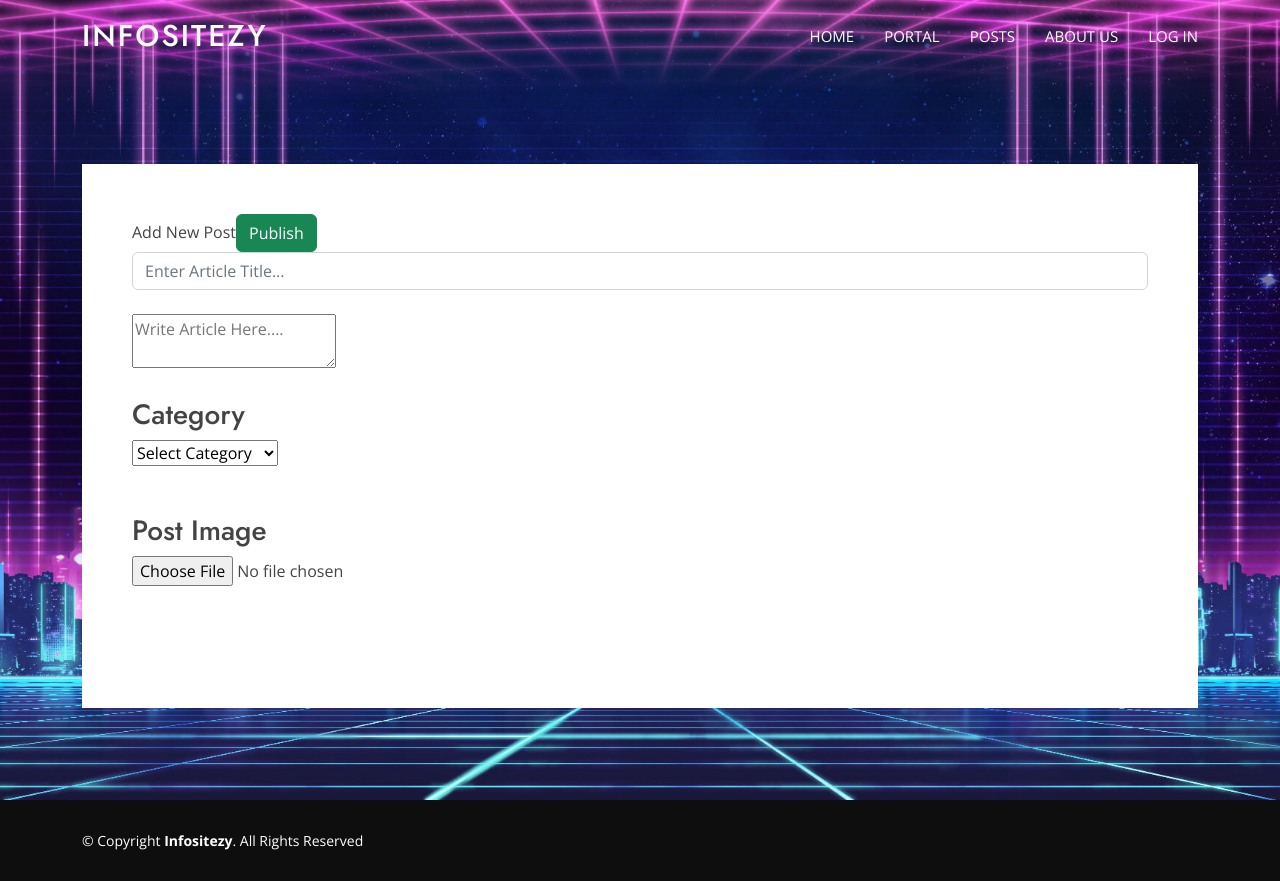
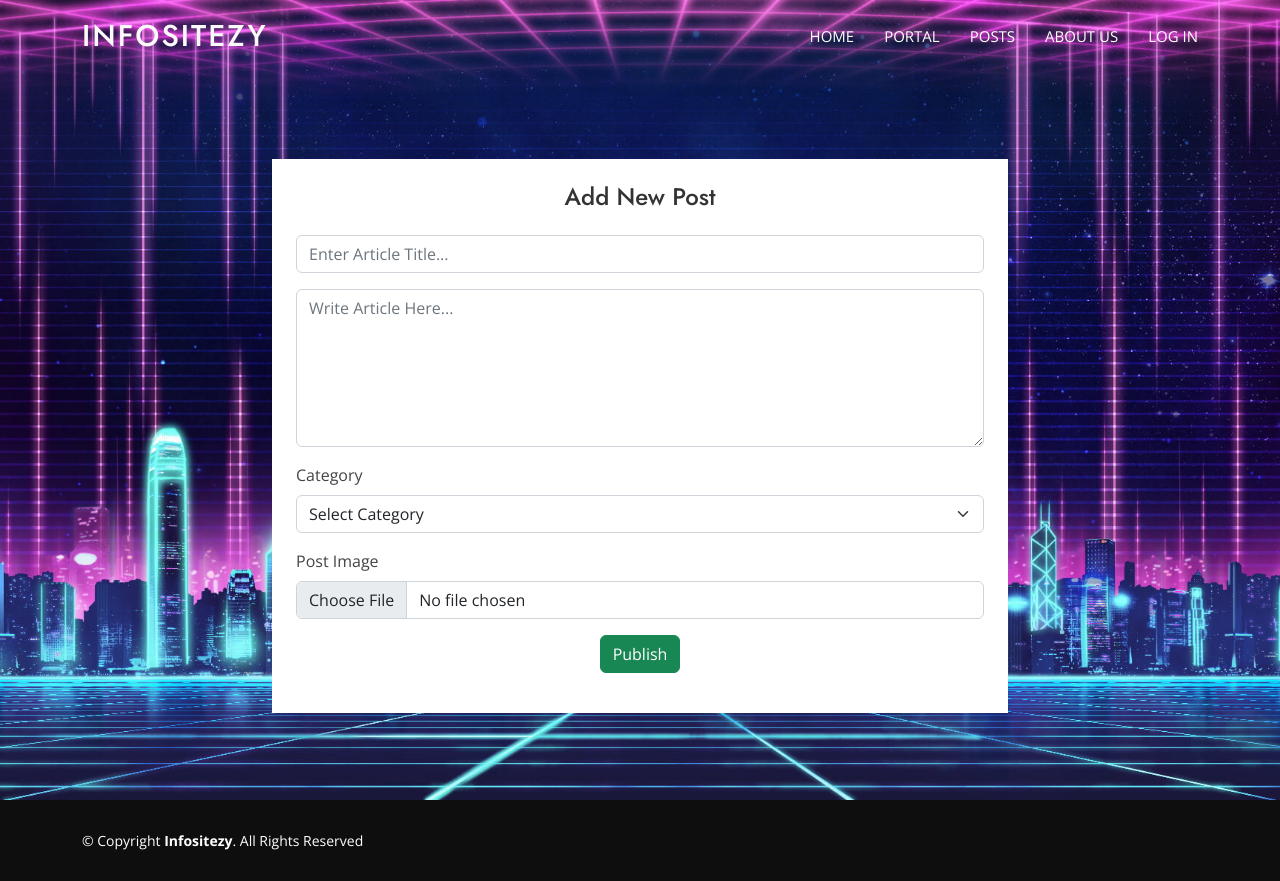
Before and after one commit to Rhandd/Online-Hub-for-SHS-Expo-2023, a PHP site: page /createpost.php in a window 1280 px wide. Run offline with PHP 8.4, Linux system fonts and the light colour scheme; tables that the repository leaves empty or names only in its code hold one stand-in row (values such as "Sample post"); some libraries are stand-ins or nearby versions.

Commit message:
Add files via upload

```diff
--- a/article.php
+++ b/article.php
@@ -52,9 +52,9 @@
         <nav id="navbar" class="navbar">
             <ul>
                 <li><a class="item nav-link" href="index.php">HOME</a></li>
-                <li><a class="item nav-link" href="portal.php">PORTAL</a></li>
+             <!--   <li><a class="item nav-link" href="portal.php">PORTAL</a></li>-->
                 <li><a class="item nav-link" href="blogs.php">POSTS</a></li>
-                <li><a class="item nav-link " href="#about">ABOUT US</a></li>
+               <!-- <li><a class="item nav-link " href="#about">ABOUT US</a></li>-->
 
 
                 <li>
@@ -86,7 +86,7 @@
     <div class="row">
       <div class="col-12 col-md-8 main">
         <?php
-        if (isset($_REQUEST['id'])) {
+       if (isset($_REQUEST['id'])) {
           $id = $_REQUEST['id'];
         } else {
           header('location:error.php');
--- a/createpost.php
+++ b/createpost.php
@@ -41,44 +41,36 @@
 
 <body>
     <!-- ======= Header ======= -->
-    <?php
-    include_once('client-includes\header.php');
-    ?>
+    <?php include_once('client-includes\header.php'); ?>
     <!-- ======= End header ======= -->
-
-
 
     <main id="main">
         <!-- ======= Hero Section ======= -->
         <section id="hero" class="d-flex align-items-center">
-
             <div class="container">
-                <div class="row">
-                    <div class="justify-content-center" data-aos="fade-down" data-aos-delay="200">
-
-
-                        <div style="background-color: white; padding: 50px;">
-                            <form action="submitpost.php" method="POST" class="cform" enctype="multipart/form-data">
-                                <span><span id="crh1">Add New Post</span><input type="submit" name="<?php if (isset($upid)) {
-                                                                                                        echo "update";
-                                                                                                    } else {
-                                                                                                        echo "publish";
-                                                                                                    } ?>" class="btn btn-success float-right" value="<?php if (isset($upid)) {
-                                                                                                                                                        echo "Update";
-                                                                                                                                                    } else {
-                                                                                                                                                        echo "Publish";
-                                                                                                                                                    } ?>"></input></span>
-                                <input type="text" class="form-control" name="cheading" id="cheading" placeholder="Enter Article Title..." value="<?php if (isset($upname)) {
-                                                                                                                                                        echo $upname;
-                                                                                                                                                    } ?>" autocomplete="off">
-                                <br>
-                                <textarea name="cdesc" id="cdesc" placeholder="Write Article Here...."><?php if (isset($updesc)) {
-                                                                                                            echo $updesc;
-                                                                                                        } ?></textarea>
-                                <br>
-                                <br>
-                                <h3>Category</h3>
-                                <select name="crselect" id="crselect">
+                <div class="row justify-content-center" data-aos="fade-down" data-aos-delay="200">
+                    <div class="col-lg-8">
+                        <div class="createpost-form bg-white p-4">
+                            <h2 class="text-center mb-4" style="color: #333;">Add New Post</h2>
+                            <?php if (!empty($errorMsg)) : ?>
+                                <div class="alert alert-danger" role="alert">
+                                    <?php echo $errorMsg; ?>
+                                </div>
+                            <?php elseif (isset($registrationSuccess) && $registrationSuccess) : ?>
+                                <div class="alert alert-success" role="alert">
+                                    Your post is pending review and waiting for approval.
+                                </div>
+                            <?php endif; ?>
+                            <form action="submitpost.php" method="POST" enctype="multipart/form-data">
+                                <div class="mb-3">
+                                    <input type="text" class="form-control" name="cheading" id="cheading" placeholder="Enter Article Title..." value="<?php if (isset($upname)) { echo $upname; } ?>" autocomplete="off">
+                                </div>
+                                <div class="mb-3">
+                                    <textarea name="cdesc" id="cdesc" class="form-control" rows="6" style="max-height: 300px;" placeholder="Write Article Here..."><?php if (isset($updesc)) { echo $updesc; } ?></textarea>
+                                </div>
+                                <div class="mb-3">
+                                    <label for="crselect" class="form-label">Category</label>
+                                    <select name="crselect" id="crselect" class="form-select">
                                         <option>Select Category</option>
                                         <?php
                                         $sql = "SELECT category_id,category_name FROM category";
@@ -88,41 +80,31 @@
                                         $res->store_result();
                                         if ($res->num_rows() > 0) {
                                             while ($res->fetch()) { ?>
-                                            <option value="<?php echo $id; ?>" <?php if (isset($upcat) && ($upcat == $id)) {
-                                                                                    echo "selected";
-                                                                                } else {
-                                                                                    echo "";
-                                                                                } ?>><?php echo $name; ?></option>
+                                                <option value="<?php echo $id; ?>" <?php if (isset($upcat) && ($upcat == $id)) { echo "selected"; } ?>><?php echo $name; ?></option>
                                         <?php }
                                         } ?>
                                     </select>
-                                <br>
-                                <br><br>
-                                <h3>Post Image</h3>
-                                <input type="file" name="imgt" id="img">
-                                <input type="hidden" name="oldimg" value="<?php if (isset($upimg)) {
-                                                                                echo $upimg;
-                                                                            } ?>">
-                                <br>
-                                <br>
-                                <br>
-                                <br>
+                                </div>
+                                <div class="mb-3">
+                                    <label for="img" class="form-label">Post Image</label>
+                                    <input type="file" name="imgt" id="img" class="form-control">
+                                    <input type="hidden" name="oldimg" value="<?php if (isset($upimg)) { echo $upimg; } ?>">
+
+                                </div>
+                                <div class="text-center">
+                                    <input type="submit" name="<?php if (isset($upid)) { echo "update"; } else { echo "publish"; } ?>" class="btn btn-success" value="<?php if (isset($upid)) { echo "Update"; } else { echo "Publish"; } ?>">
+                                </div>
                             </form>
-                        </div>
-
-
-
+                            <p id="category-message" class="mt-3" style="color: red; font-size: 16px; font-weight: bold;"></p>
 
                         </div>
                     </div>
                 </div>
+            </div>
         </section><!-- End Hero -->
-
     </main><!-- End #main -->
 
-    <?php
-    include_once('client-includes/footer.php');
-    ?>
+    <?php include_once('client-includes/footer.php'); ?>
 
     <div id="preloader"></div>
     <a href="#" class="back-to-top d-flex align-items-center justify-content-center"><i class="bi bi-arrow-up-short"></i></a>
@@ -139,6 +121,38 @@
     <!-- Template Main JS File -->
     <script src="assets/js/main.js"></script>
 
+    <script>
+    document.addEventListener("DOMContentLoaded", function() {
+        var categoryDropdown = document.getElementById("crselect");
+        var messageElement = document.getElementById("category-message");
+
+        categoryDropdown.addEventListener("change", function() {
+            var selectedCategory = categoryDropdown.options[categoryDropdown.selectedIndex].text;
+
+            // Define the category messages dynamically based on the categories in the database
+            var categoryMessages = {
+                <?php
+                $sql = "SELECT category_id, category_name, guideline FROM category";
+                $res = $conn->prepare($sql);
+                $res->bind_result($id, $name, $guideline);
+                $res->execute();
+                $res->store_result();
+                if ($res->num_rows() > 0) {
+                    while ($res->fetch()) {
+                        echo "'" . $name . "': '" . addslashes($guideline) . "', ";
+                    }
+                }
+                ?>
+            };
+
+            if (categoryMessages.hasOwnProperty(selectedCategory)) {
+                messageElement.textContent = categoryMessages[selectedCategory];
+            } else {
+                messageElement.textContent = "";
+            }
+        });
+    });
+</script>
 </body>
 
 </html>
```
Also changed, not shown: category.php (+8 -1 lines), index.php (+55 -23 lines), submitpost.php (+27 -4 lines). Lines whose indentation alone changed are shown as unchanged.
